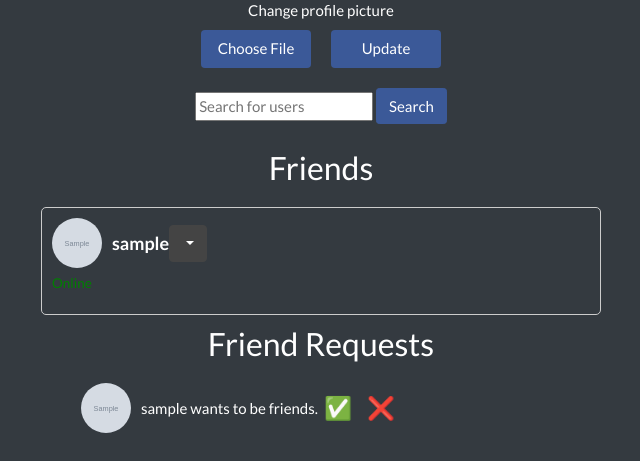
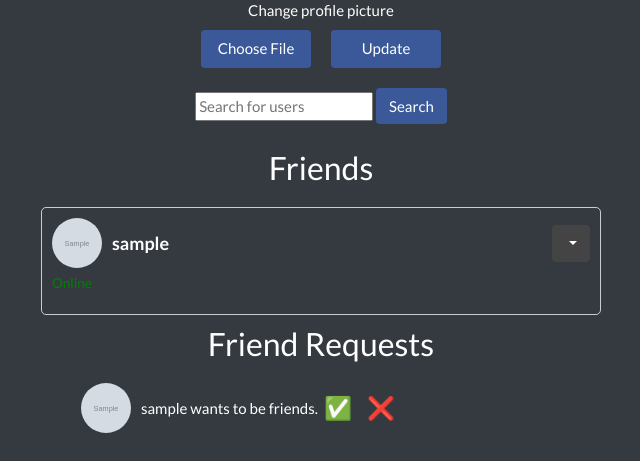
Before and after one commit to webcamleif/dg, a Flask app: page /profile in a window 1280 px wide. Shown: the part 239-700 px from the top of the page, without its empty margins (319-959 px from the left). Run offline with Flask 3, Linux system fonts and the light colour scheme; a user stored in the database is signed in; tables that the repository leaves empty hold one stand-in row (values such as "Sample post"); grey boxes marked "Sample" are stand-in pictures; some libraries are stand-ins or nearby versions.

Commit message:
fix friend list

```diff
--- a/static/styles.css
+++ b/static/styles.css
@@ -457,6 +457,9 @@ tr:hover {
     justify-content: flex-start;
     align-items: center;
 }
+.friend-header .friend-dropdown {
+    margin-left: auto;
+}
 
 .friend-name {
     font-weight: bold;
```
